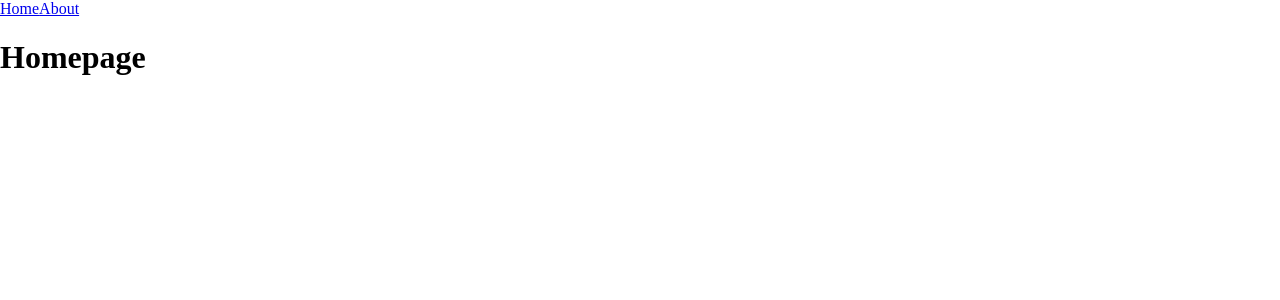
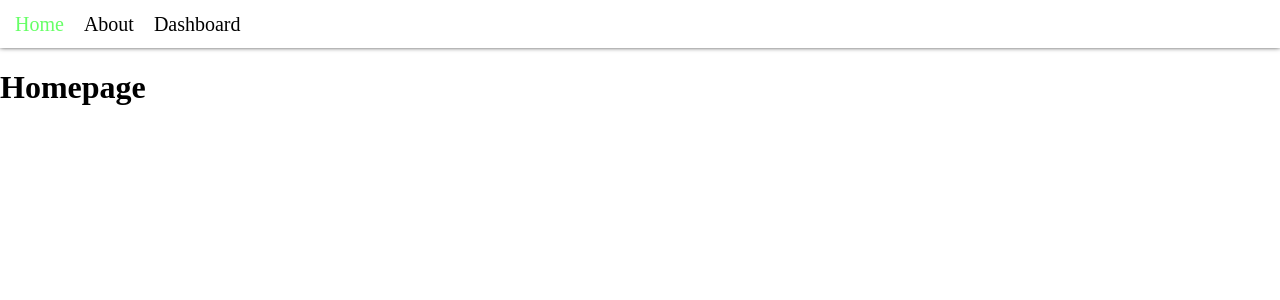
Before and after one commit to Andrewf9001/arf-react-portfolio, a React (Create React App) app: page / in a window 1280 px wide. Shown: the top 300 px of the page. Built offline with nearby package versions, Linux system fonts and the light colour scheme; no server answers.

Commit message:
styled navbar

```diff
--- a/src/components/navigation/Navbar.jsx
+++ b/src/components/navigation/Navbar.jsx
@@ -9,17 +9,12 @@ const Navbar = () => {
       <div className="left-column">
         <NavLink to="/">Home</NavLink>
         <NavLink to="/about">About</NavLink>
+        <NavLink to="/dashboard">Dashboard</NavLink>
       </div>
 
       {currentUser && (
         <div className="right-column">
-          <div className="left-column-wrapper">
-            <NavLink to="/dashboard">Dashboard</NavLink>
-          </div>
-
-          <div className="right-column-wrapper">
-            <button onClick={logout}>Logout</button>
-          </div>
+          <button onClick={logout}>Logout</button>
         </div>
       )}
     </div>
--- a/src/styles/components/navbar.scss
+++ b/src/styles/components/navbar.scss
@@ -2,4 +2,31 @@
   display: flex;
   justify-content: space-between;
   align-items: center;
+  height: 48px;
+  padding: 0 15px;
+  box-shadow: 0px -1px 5px 0px black;
+
+  .left-column {
+    display: flex;
+    font-size: 20px;
+    gap: 20px;
+
+    a {
+      text-decoration: none;
+      color: black;
+    }
+
+    .active {
+      color: #66ff66;
+    }
+  }
+
+  .right-column {
+    button {
+      font-size: 18px;
+      background-color: transparent;
+      border: none;
+      cursor: pointer;
+    }
+  }
 }
```
